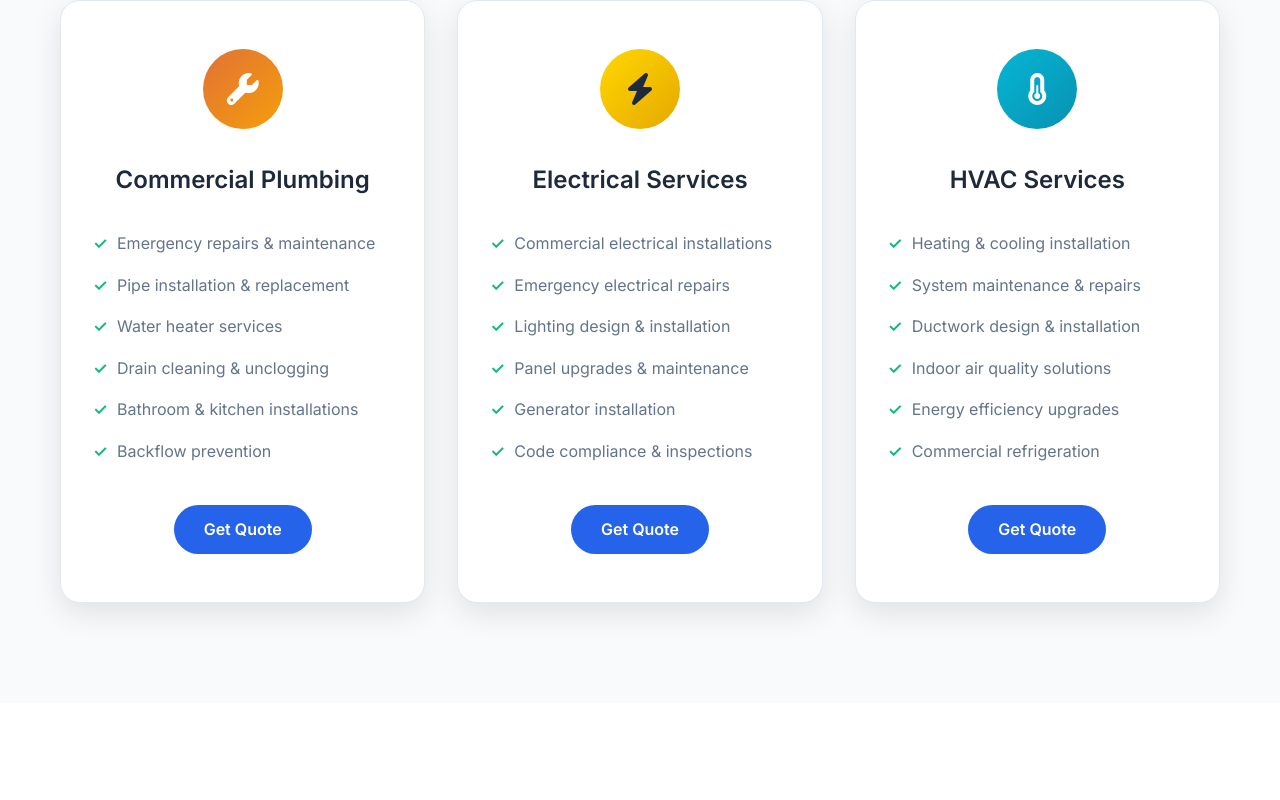
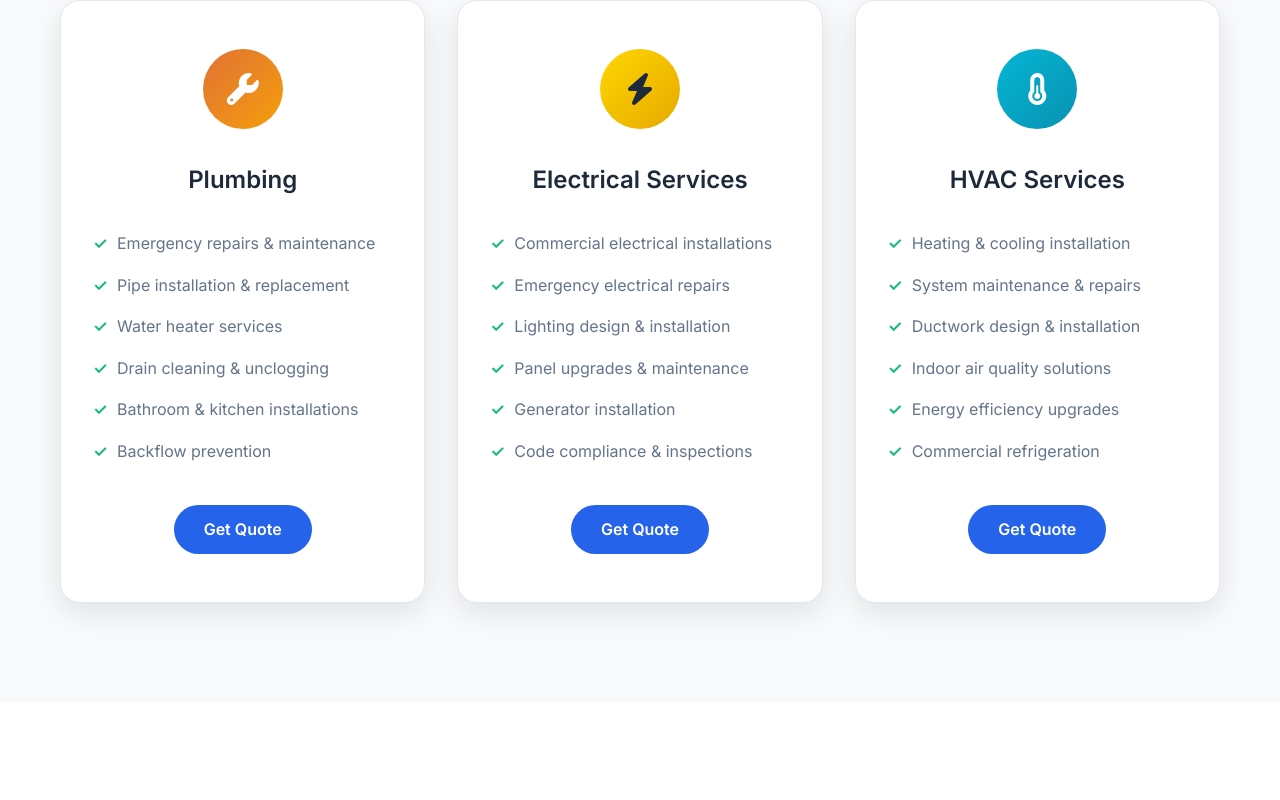
Before and after one commit to Click-Plumbing/click-plumbing.github.io, a website: page index.html in a window 1280 px wide. Shown: the part 1075-1875 px from the top of the page. Drawn offline with Linux system fonts and the light colour scheme.

Commit message:
Plumbing

```diff
--- a/index.html
+++ b/index.html
@@ -3,7 +3,7 @@
 <head>
     <meta charset="UTF-8">
     <meta name="viewport" content="width=device-width, initial-scale=1.0">
-    <title>Click Plumbing - Commercial Plumbing, Electrical & HVAC Services</title>
+    <title>Click Plumbing - Plumbing, Electrical & HVAC Services</title>
     <meta name="description" content="Professional commercial plumbing, electrical, and HVAC services. Click Plumbing delivers reliable solutions for your business needs.">
     <link rel="icon" type="image/png" href="click hand logo square.png">
     <link rel="shortcut icon" type="image/png" href="click hand logo square.png">
@@ -93,7 +93,7 @@
                     <div class="service-icon-large">
                         <i class="fas fa-wrench"></i>
                     </div>
-                    <h3>Commercial Plumbing</h3>
+                    <h3>Plumbing</h3>
                     <ul class="service-list">
                         <li>Emergency repairs & maintenance</li>
                         <li>Pipe installation & replacement</li>
@@ -287,7 +287,7 @@
                 <div class="footer-section">
                     <h4>Services</h4>
                     <ul>
-                        <li><a href="#services">Commercial Plumbing</a></li>
+                        <li><a href="#services">Plumbing</a></li>
                         <li><a href="#services">Electrical Services</a></li>
                         <li><a href="#services">HVAC Services</a></li>
                         <li><a href="#contact">Emergency Repairs</a></li>
--- a/package.json
+++ b/package.json
@@ -1,7 +1,7 @@
 {
   "name": "clickplumbing-website",
   "version": "1.0.0",
-  "description": "Professional website for Click Plumbing - Commercial Plumbing, Electrical & HVAC Services",
+  "description": "Professional website for Click Plumbing - Plumbing, Electrical & HVAC Services",
   "main": "index.html",
   "scripts": {
     "start": "npx http-server . -p 3000 -o",
```
